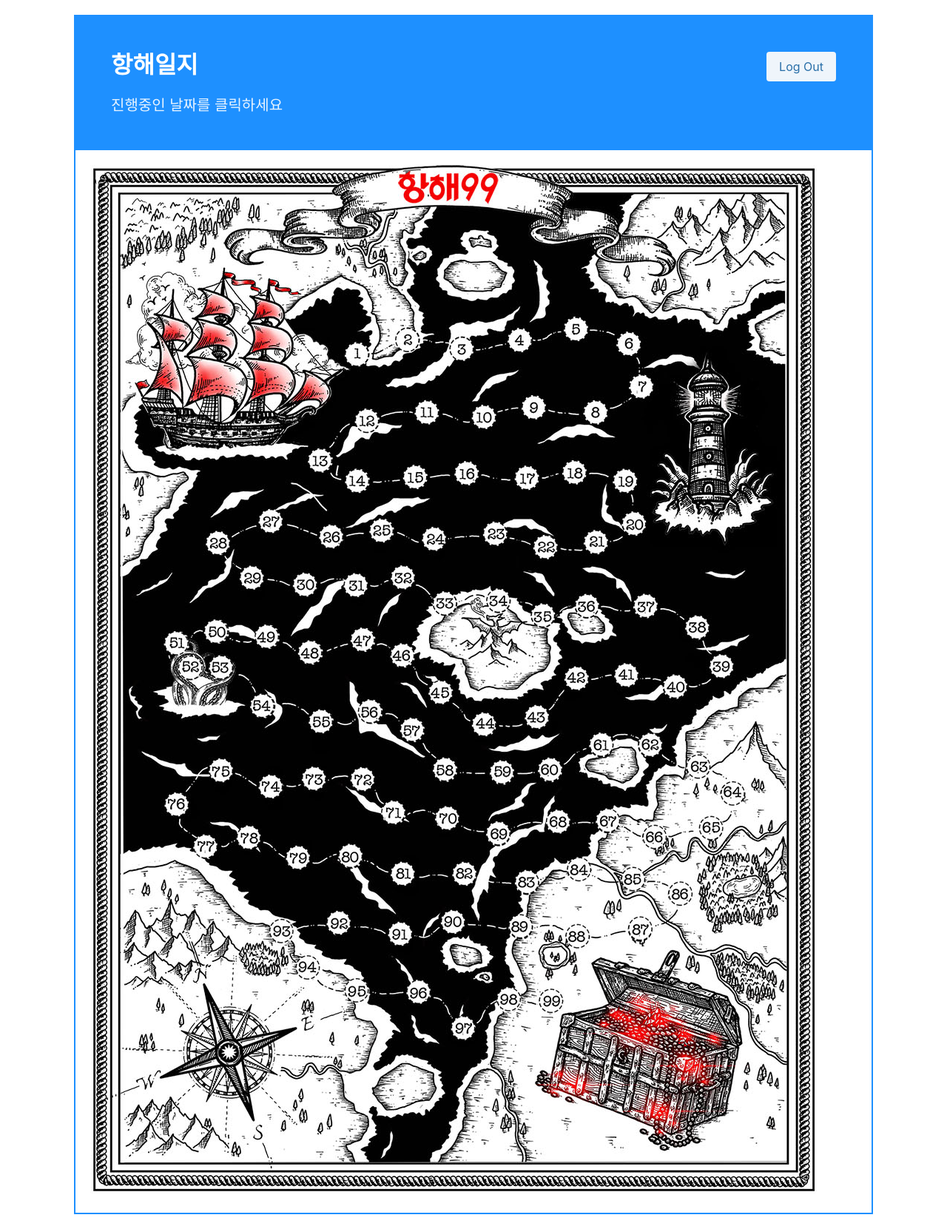
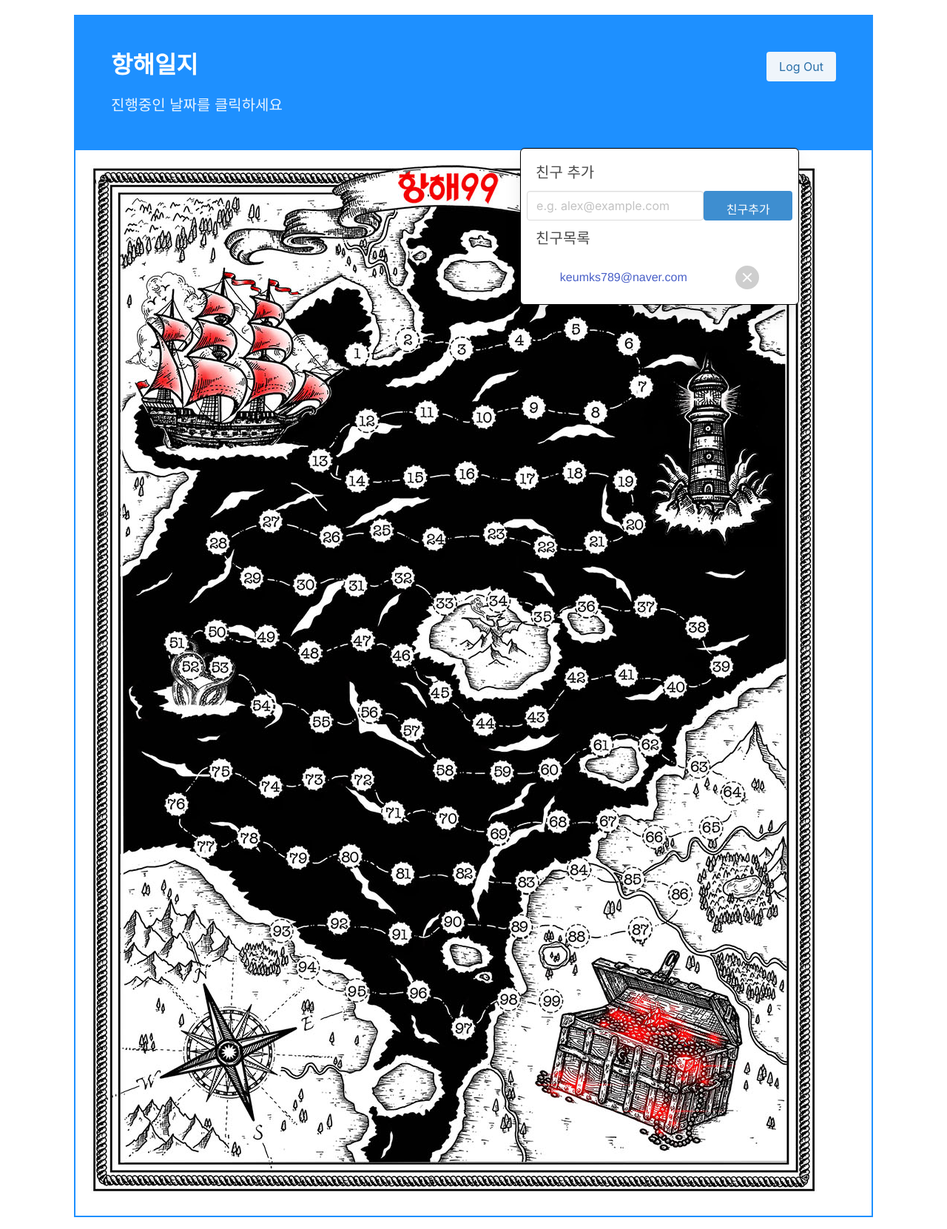
Before and after one commit to player31-kks/logBook, a Flask app: template templates/main.html in a window 1280 px wide. Shown: the whole page at 74% size. Run offline with Flask 2, Linux system fonts and the light colour scheme; the template is opened without the code that fills it, so the values that code supplies are empty.

Commit message:
make main page

```diff
--- a/static/main.css
+++ b/static/main.css
@@ -1,6 +1,6 @@
 html {
   box-sizing: border-box;
-  font-size: 62.5%; /*16px*62.5 = 10px =1rem */
+  /* font-size: 62.5%; 16px*62.5 = 10px =1rem */
 }
 
 body {
@@ -9,3 +9,39 @@ body {
   font-size: 1.6rem;
   font-family: Helvetica, Arial, sans-serif;
 }
+
+.container {
+  display: flex;
+  flex-direction: column;
+  margin: 20px 100px;
+  border: 2px solid dodgerblue;
+}
+.hero-body {
+  background: dodgerblue;
+}
+
+.map {
+  margin: 20px;
+}
+
+.button-location {
+  display: flex;
+  flex-direction: row;
+  justify-content: space-between;
+}
+
+.box {
+  position: absolute;
+  top: 200px;
+  right: 200px;
+  border: 1px solid black;
+}
+
+.friend > a {
+  font-size: 1rem;
+}
+.friend {
+  display: flex;
+  justify-content: space-around;
+  align-items: center;
+}
--- /dev/null
+++ b/static/main.js
@@ -0,0 +1,80 @@
+const addFriend = document.querySelector('#addfriendBtn')
+const delFriend = document.querySelector('#delfriendBtn')
+const friendList = document.querySelector('.friends__list')
+const friendEmail = document.querySelector('#friendEmail')
+
+
+function isEamilVaild(asValue) {
+  const regExp = /^[a-zA-Z0-9._+-]+@[a-zA-Z0-9-]+\.[a-zA-Z0-9.]/;
+  return regExp.test(asValue);
+
+}
+
+
+
+window.addEventListener('load', () => {
+  // 친구 목록 뿌려주기
+  $.ajax({
+    type: "GET",
+    url: "/api/friends",
+    data: {
+    },
+    success: function (response) {
+      const firends_list = response['firends_list']
+      for (let i = 0; i < firends_list.length; i++) {
+        let firend = `
+          <li class="friend">
+            <a href="">${firends_list[i].email}</a>
+            <button class="delete is-large" id="delfriendBtn"></button>
+          </li>`
+      }
+      friendList.append(firend)
+    }
+  })
+})
+
+addFriend.addEventListener('click', () => {
+
+  const friends_email = friendEmail.value
+  if (!isEamilVaild(friends_email)) {
+    friendEmail.value = ""
+    alert("이메일이 유효하지 않습니다.")
+    return
+  }
+
+  $.ajax({
+    type: "POST",
+    url: "/api/friends",
+    data: {
+      friends_email
+    },
+    success: function (response) {
+      const result = response['result']
+      if (result === false) {
+        alert("친구 조회가 실패했습니다.")
+      }
+      let firend = `
+          <li class="friend">
+            <a href="">${response['friend_email']}</a>
+            <button class="delete is-large" id="delfriendBtn"></button>
+          </li>`
+      friendList.append(firend)
+    }
+  })
+
+})
+
+delFriend.addEventListener('click', (event) => {
+  // $.ajax({
+  //   type: "DELETE",
+  //   url: "/api/friends",
+  //   data: {
+  //     friends_email
+  //   },
+  //   success: function (response) {
+
+  //   }
+  // })
+  const friend = event.target.parentNode
+  friendList.removeChild(friend)
+})
--- a/templates/login.html
+++ b/templates/login.html
@@ -10,7 +10,6 @@
     <link rel="stylesheet" href="https://cdn.jsdelivr.net/npm/bulma@0.9.1/css/bulma.min.css">
     <link rel="stylesheet" href="/static/join.css">
     <link rel="stylesheet" href="/static/login.css">
-
     <!-- script -->
     <script src="https://ajax.googleapis.com/ajax/libs/jquery/3.5.1/jquery.min.js"></script>
     <script src="/static/join.js" defer ></script>
--- a/templates/main.html
+++ b/templates/main.html
@@ -8,37 +8,18 @@
       rel="stylesheet"
       href="https://cdn.jsdelivr.net/npm/bulma@0.9.1/css/bulma.min.css"
     />
+    <link rel="stylesheet" href="../static/main.css" />
     <title>Document</title>
     <script src="https://ajax.googleapis.com/ajax/libs/jquery/3.5.1/jquery.min.js"></script>
     <script>
       function logout() {
         // localStorage.removeItem("wtw-token");
-        document.cookie = `token = `
+        document.cookie = `token = `;
         alert("로그아웃이 완료되었습니다.");
         window.location.href = "/";
       }
     </script>
-    <style>
-      .container {
-        display: flex;
-        flex-direction: column;
-        margin: 20px 100px;
-        border: 2px solid dodgerblue;
-      }
-      .hero-body {
-        background: dodgerblue;
-      }
-
-      .map {
-        margin: 20px;
-      }
-
-      .button-location {
-        display: flex;
-        flex-direction: row;
-        justify-content: space-between;
-      }
-    </style>
+    <script src="../static/main.js" defer></script>
   </head>
   <body>
     <div class="container">
@@ -75,5 +56,30 @@
         {% endfor %}
       </map>
     </div>
+    <div class="box">
+      <div class="block">
+        <div class="subtitle">친구 추가</div>
+        <div class="control columns">
+          <input
+            class="input column is-8"
+            type="email"
+            placeholder="e.g. alex@example.com"
+            id="friendEmail"
+          />
+          <button class="button is-info column is-4" id="addfriendBtn">
+            친구추가
+          </button>
+        </div>
+      </div>
+      <div class="block">
+        <div class="subtitle">친구목록</div>
+        <ul class="friends__list">
+          <li class="friend">
+            <a href="">keumks789@naver.com</a>
+            <button class="delete is-large" id="delfriendBtn"></button>
+          </li>
+        </ul>
+      </div>
+    </div>
   </body>
 </html>
```
Also changed, not shown: templates/test.html (+37 -0 lines).
